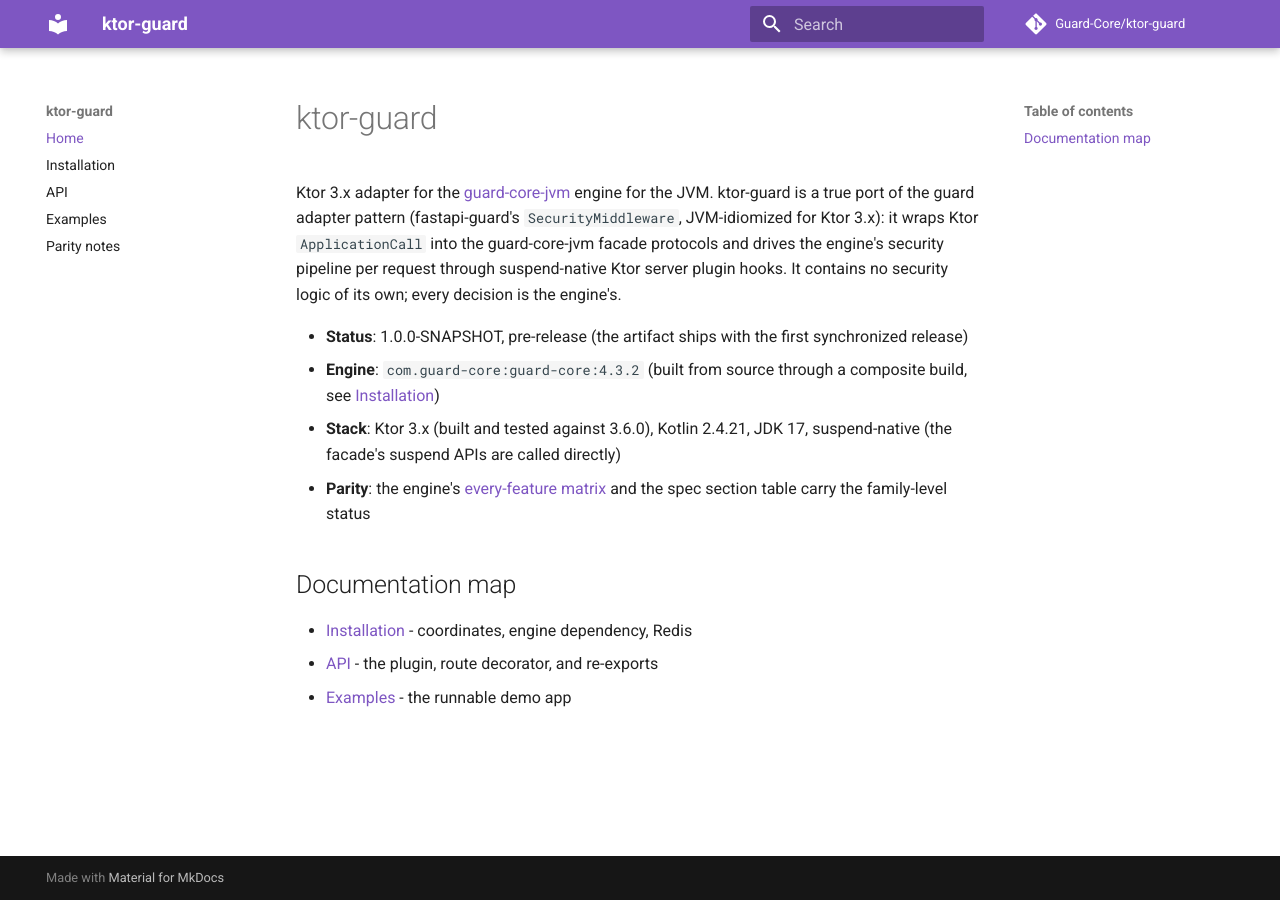
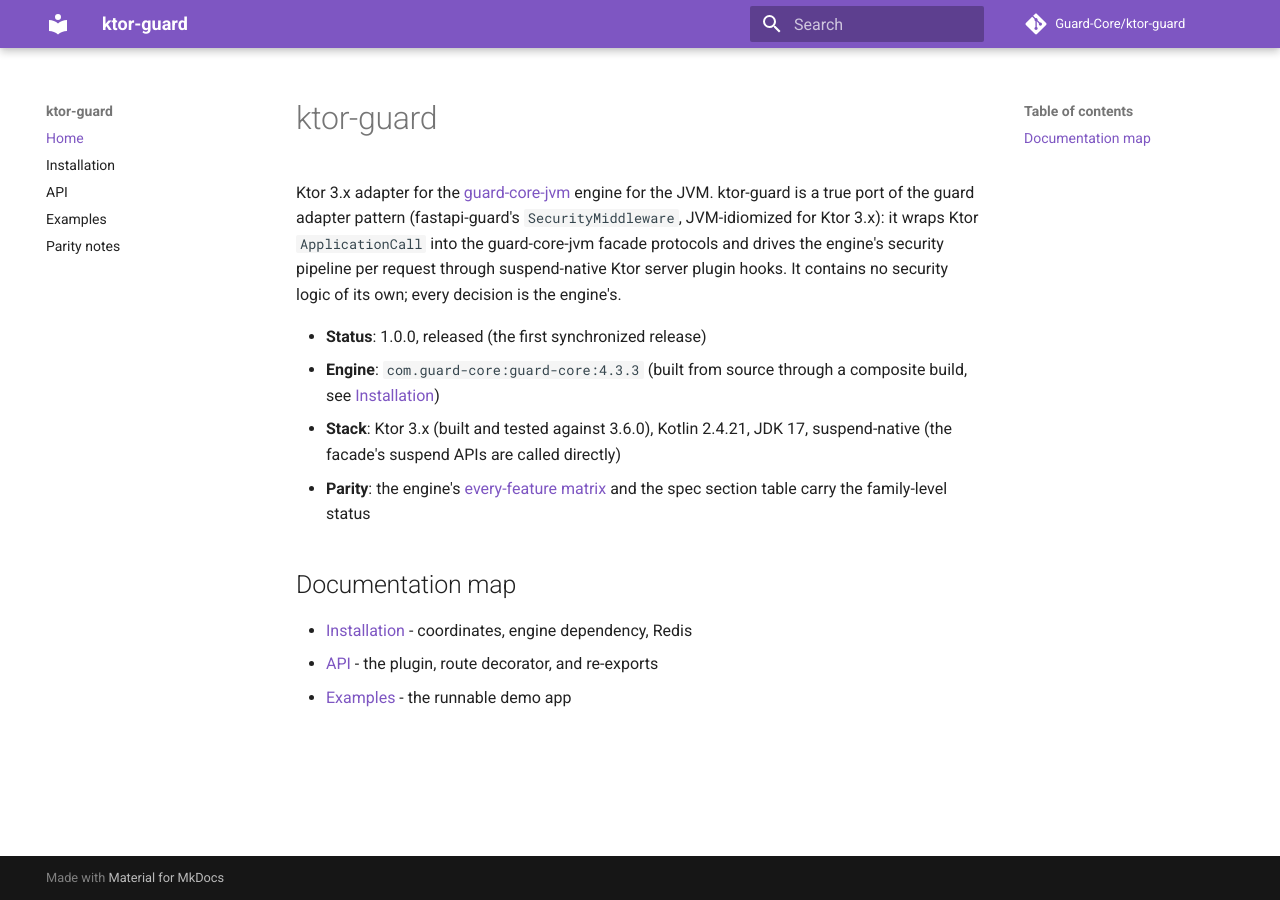
Before and after one commit to Guard-Core/ktor-guard, an MkDocs documentation site: the page built from docs/index.md, in a window 1280 px wide. Built offline with MkDocs 1.6.1 and Material for MkDocs 9.7.7, drawn with Linux system fonts in a browser that asks for light colours; comment, search, counter and statistics services are not loaded.

Commit message:
chore(release): prepare the 4.3.3 train release (engine pin, lettuce 6.8.2, publish lock fix) (#10)
Co-authored-by: Renn F <rennf93@users.noreply.github.com>

```diff
--- a/docs/index.md
+++ b/docs/index.md
@@ -8,9 +8,8 @@
 plugin hooks. It contains no security logic of its own; every decision is the
 engine's.
 
-- **Status**: 1.0.0-SNAPSHOT, pre-release (the artifact ships with the first
-  synchronized release)
-- **Engine**: `com.guard-core:guard-core:4.3.2` (built from source through a
+- **Status**: 1.0.0, released (the first synchronized release)
+- **Engine**: `com.guard-core:guard-core:4.3.3` (built from source through a
   composite build, see [Installation](installation.md))
 - **Stack**: Ktor 3.x (built and tested against 3.6.0), Kotlin 2.4.21, JDK 17,
   suspend-native (the facade's suspend APIs are called directly)
```
Also changed, not shown: CHANGELOG.md (+8 -1 lines), CONTRIBUTING.md (+1 -1 lines), README.md (+1 -1 lines), docs/examples.md (+1 -1 lines), docs/installation.md (+2 -2 lines), osv-scanner.toml (+17 -21 lines), 6 other files.
